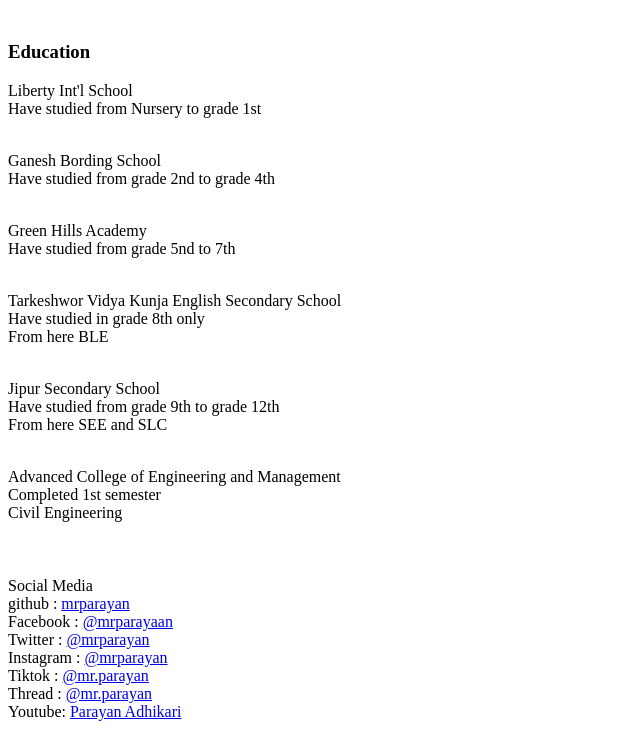
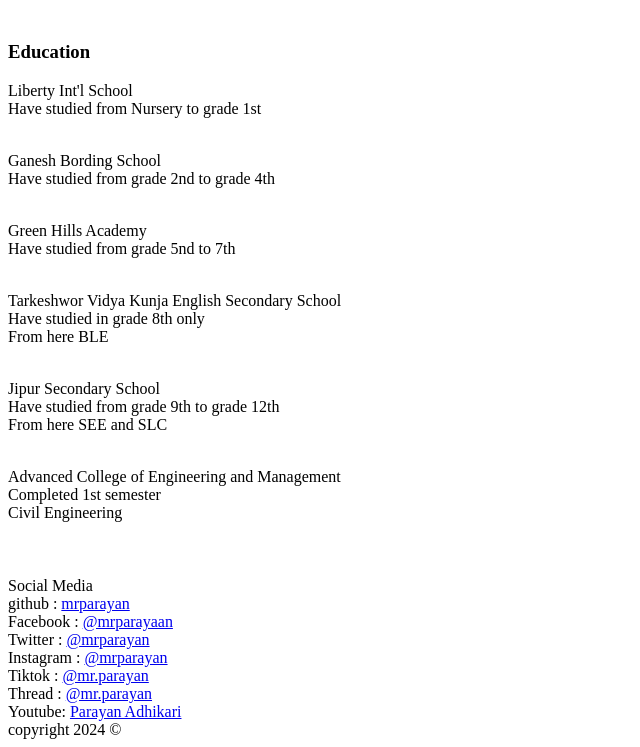
Before and after one commit to mrparayan/anuppublic, a plain HTML site: page index.html in a window 1280 px wide. Shown: the part 87-834 px from the top of the page, without its empty margins (0-640 px from the left). Drawn offline with Linux system fonts and the light colour scheme.

Commit message:
"copyright change"

```diff
--- a/index.html
+++ b/index.html
@@ -25,6 +25,9 @@
   <br>Tiktok : <a href="https://tiktok.com/mrparayan">@mr.parayan</a>
   <br>Thread : <a href="https://www.threads.net/@mr.parayan">@mr.parayan</a>
   <br>Youtube: <a href="https://www.youtube.com/@mr.parayan">Parayan Adhikari</a>
+  <br>
+  copyright 2024 ©
+
   </head>
 </body>
 </html>
```
